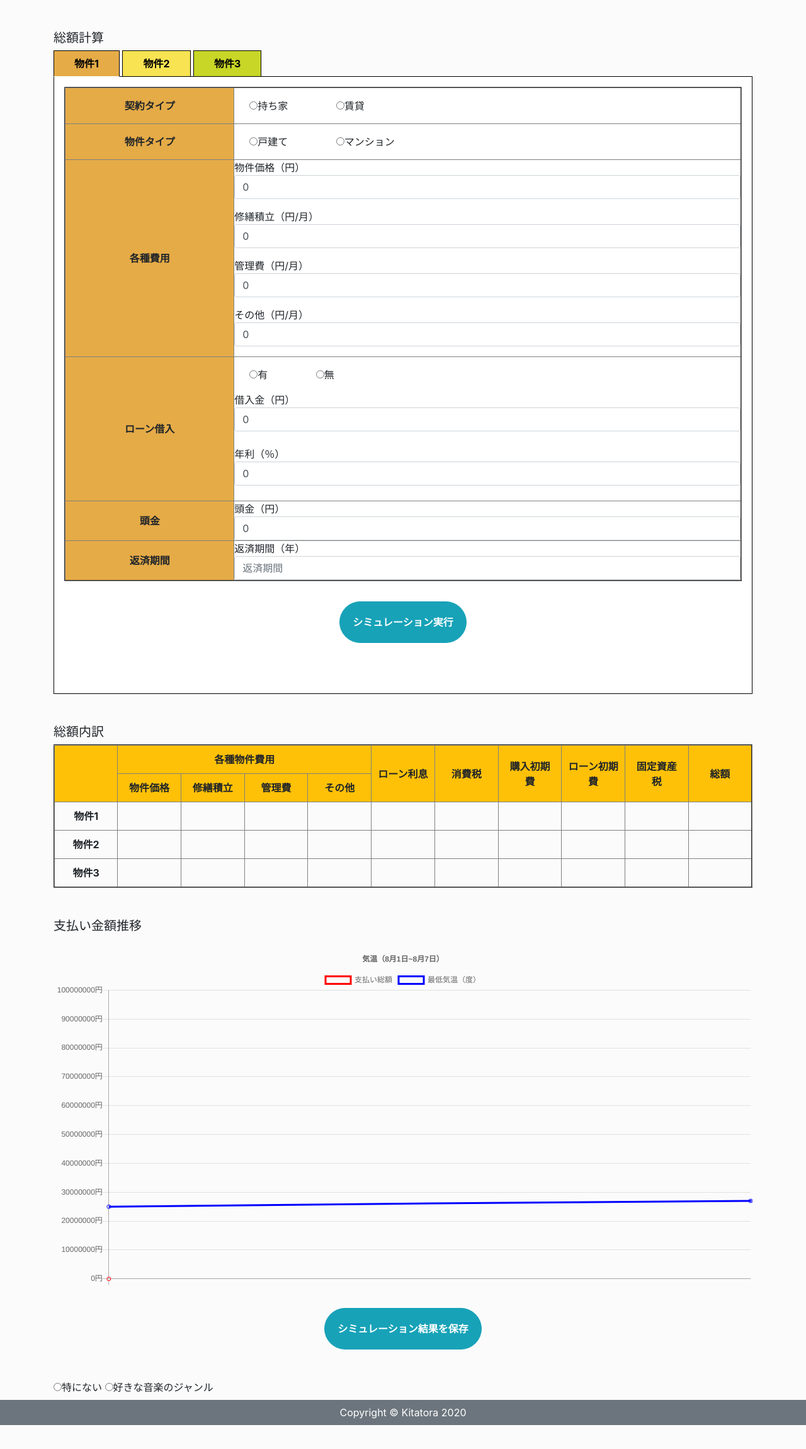
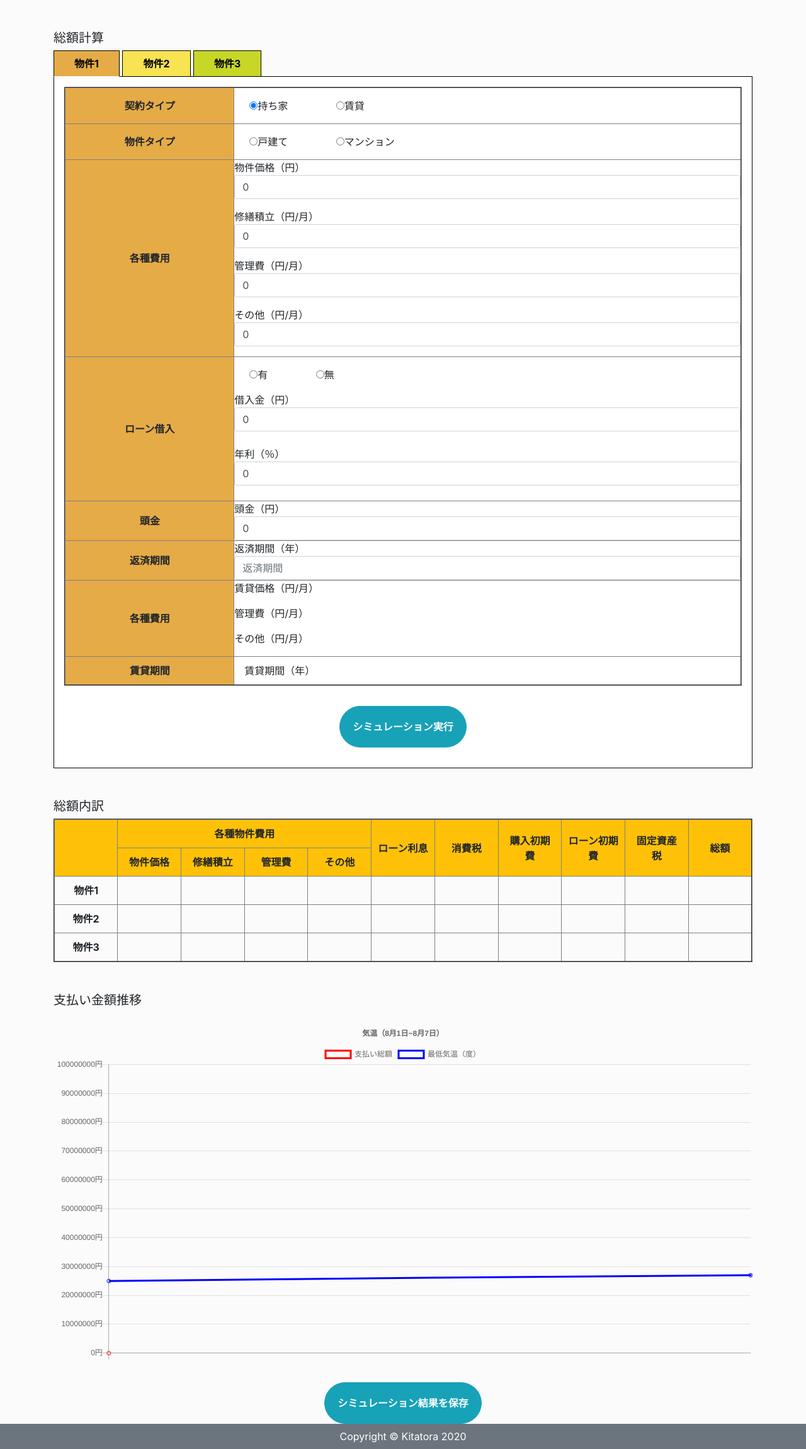
Before and after one commit to Kitatora/housing_costs_calculation, a Django app: page / in a window 1280 px wide. Shown: the part 56-2357 px from the top of the page at 63% size. Before the commit the page ends 2319 px from the top, so only its background shows below. Run offline with Django 3.2, Linux system fonts and the light colour scheme; lists and menus that the app fills with data are empty; some libraries are stand-ins or nearby versions.

Commit message:
20200929

```diff
--- a/app/forms.py
+++ b/app/forms.py
@@ -11,3 +11,9 @@
     down = forms.IntegerField(label='頭金', validators=[MinValueValidator(0), MaxValueValidator(1000000000)])
     term = forms.IntegerField(label='返済期間', validators=[MinValueValidator(1), MaxValueValidator(50)])
     # first_name = forms.CharField(max_length=30, label='姓')
+
+class RentHouseForm(forms.Form):
+    rent_fee = forms.IntegerField(label='賃貸価格', validators=[MinValueValidator(0), MaxValueValidator(1000000000)])
+    mnt = forms.IntegerField(label='管理費', validators=[MinValueValidator(0), MaxValueValidator(100000)])
+    r_other = forms.IntegerField(label='その他', validators=[MinValueValidator(0), MaxValueValidator(100000)])
+    r_term = forms.IntegerField(label='賃貸期間', validators=[MinValueValidator(1), MaxValueValidator(50)])
--- a/app/templates/app/base.html
+++ b/app/templates/app/base.html
@@ -8,6 +8,7 @@
     <meta name="viewport" content="width=device-width, initial-scale=1.0">
     <link rel="stylesheet" href="https://stackpath.bootstrapcdn.com/bootstrap/4.5.0/css/bootstrap.min.css" integrity="sha384-9aIt2nRpC12Uk9gS9baDl411NQApFmC26EwAOH8WgZl5MYYxFfc+NcPb1dKGj7Sk" crossorigin="anonymous">
     <link rel="stylesheet" href="{% static 'css/style.css' %}">
+    <link rel="icon" type="image/x-icon" href="favicon/icon1.png">
     <title>オイクラ（仮）</title>
 </head>
 
--- a/app/templates/app/calculation.html
+++ b/app/templates/app/calculation.html
@@ -11,7 +11,6 @@
   </p>
   <div id="tabbody">
     <!-- タブ1 -->
-    <!-- 持ち家用 -->
     <div id="tabpage1">
       <form method="post">
         <table class="container" border="2" width="200px">
@@ -19,11 +18,14 @@
           <tbody>
             <tr>
               <th scope="row" class="title-bg-1 text-center">契約タイプ</th>
-              <td class="formpost">
-                <label class="ml-4 mr-5 my-3"><input type="radio" name="contract">持ち家</label>
-                <label class="ml-4 mr-5 my-3"><input type="radio" name="contract">賃貸</label>
+              <td>
+                <label class="ml-4 mr-5 my-3"><input type="radio" name="contract" value="hoge1" onclick="entryChange1();" checked="checked"/>持ち家</label>
+                <label class="ml-4 mr-5 my-3"><input type="radio" name="contract" value="hoge2" onclick="entryChange1()">賃貸</label>
               </td>
             </tr>
+          </tbody>
+          <!-- 持ち家用 -->
+          <tbody id="ownBox">
             <tr>
               <th scope="row" class="title-bg-1 text-center">物件タイプ</th>
               <td class="formpost">
@@ -46,7 +48,6 @@
                 <p>その他（円/月）
                   {% render_field form.OMF class="form-control disabled" placeholder="その他" %}
                 </p>
-                </div>
               </td>
             </tr>
             <tr>
@@ -71,9 +72,33 @@
               </td>
             </tr>
           </tbody>
+          <!-- 賃貸 -->
+          <tbody id="rentBox">
+            <tr>
+              <th scope="row" class="title-bg-1 text-center">各種費用</th>
+              <td class="data ml-4 mr-5 my-3">
+                <p>賃貸価格（円/月）
+                  {% render_field form.rent_fee class="form-control" placeholder="賃貸価格" %}
+                </p>
+                <p>管理費（円/月）
+                  {% render_field form.mnt class="form-control" placeholder="修繕積立" %}
+                </p>
+                <p>その他（円/月）
+                  {% render_field form.r_other class="form-control" placeholder="管理費" %}
+                </p>
+              </td>
+            </tr>
+            <tr>
+              <th scope="row" class="title-bg-1 text-center">賃貸期間</th>
+              <td class="ml-4 mr-5 my-3 formpost">
+              　賃貸期間（年）{% render_field form.r_term class="form-control" placeholder="賃貸期間" %}
+              </td>
+            </tr>
+          </tbody>
+
         </table>
         <p class="text-center mt-3">
-          <button type="submit" class="btn btn-info mt-3 mb-5" id="simulation">シミュレーション実行</button>
+          <button type="submit" class="btn btn-info mt-3" id="simulation">シミュレーション実行</button>
         </p>
       </form>
     </div>
@@ -81,7 +106,8 @@
     <!-- タブ2情報 -->
     <div id="tabpage2">
       <form method="post">
-        <tbody id="f_own">
+        <table class="container" border="2" width="200px">
+          <tbody>
             <tr>
               <th scope="row" class="title-bg-2 text-center">契約タイプ</th>
               <td class="formpost">
@@ -274,51 +300,8 @@
 <div class="form-row text-center">
   <div class="col-12 text-center mt-3">
     <canvas id="myLineChart"></canvas>
-    <button type="button" class="btn btn-info mt-3 mb-5">シミュレーション結果を保存</button>
+    <button type="button" class="btn btn-info mt-3">シミュレーション結果を保存</button>
   </div>
-</div>
-
-<label>
-  <input class="js-check" type="radio" name="rs" value="1" onclick="formSwitch()" >特にない
-</label>
-
-<label>
-  <input class="js-check" type="radio" name="rs" value="1" onclick="formSwitch()">好きな音楽のジャンル
-</label>
-
-<span id="sample">
-
-<div class="selecter">
-  <select id="changeSelect" name="hoge" onchange="entryChange2();">
-    <option value="select1">ジャンルを選んでください</option>
-    <option value="select2">ロック</option>
-    <option value="select3">ジャズ</option>
-    <option value="select4">ポップス</option>
-    <option value="select5">クラシック</option>
-    <option value="select6">ラテン</option>
-   </select>
-</div>
-
-</span>
-
-<div id="Box">
-  <p>『ロック』の発祥は1950年代と言われています。アメリカに奴隷として連れてこられた黒人たちのアフリカ系黒人音楽が起源らしいです。</p>
-</div>
-
-<div id="Box2">
-  <p>『ジャズ』は、19世紀末から20世紀初頭にかけて、アメリカのニューオリーンズで西洋楽器を用いたヨーロッパ音楽の技術と独特なリズムの黒人音楽が融合したことにより生まれたとされます。</p>
-</div>
-
-<div id="Box3">
-  <p>『ポップス』は1950〜60年代に西洋でロックの派生として現代的形態で始まったポピュラー音楽です。</p>
-</div>
-
-<div id="Box4">
-  <p>『クラシック』の語源はラテン語のクラスにあり、直訳すると「古典音楽」です。一流・最高という意味もあります。</p>
-</div>
-
-<div id="Box5">
-  <p>『ラテン』は、中南米発祥の音楽の総称で中南米とカリブ海地域のラテン系の民族音楽のことを言います。</p>
 </div>
 
 {% endblock %}
@@ -405,95 +388,20 @@
   tabs[0].onclick();
 
   // ラジオボタンを使ったフォームの切り替え
-var selecterBox = document.getElementById('sample');
-var selecter = document.getElementById('changeSelect');
-var item1 = document.getElementById('Box'); //Box：セレクタの説明文
-var item2 = document.getElementById('Box2');
-var item3 = document.getElementById('Box3');
-var item4 = document.getElementById('Box4');
-var item5 = document.getElementById('Box5');
-selecterBox.style.display = "none";
-item2.style.display = "none";
-item3.style.display = "none";
-item4.style.display = "none";
-item5.style.display = "none";
-item1.style.display = "none";
-//要素.style.display='none'で'その要素が非表示になる。
-//つまり、selectorBoxになにも選択されていない場合、selectorBoxには何も表示されない
-// document.getElementByIdのgetは、getElementByIdを使うのに必要な提携文と覚えて差し支えは無い
+  function entryChange1(){
+    radio = document.getElementsByName("contract")
+    if(radio[0].checked){
+      document.getElementById("ownBox").style.display="";
+      document.getElementById("rentBox").style.display="none";
+    } else if(radio[1].checked){
+      document.getElementById("ownBox").style.display="none";
+      document.getElementById("rentBox").style.display="";
+    } else {
+      document.getElementById("rentBox").style.display="none";
+    }
+  }
 
-function formSwitch() {
-  check = document.getElementsByClassName('js-check')
-  if (check[0].checked) {
-    selecterBox.style.display = "none";
-    item1.style.display = "none";
-    item2.style.display = "none";
-    item3.style.display = "none";
-    item4.style.display = "none";
-    item5.style.display = "none";
-    selecter.selectedIndex = 0;
-  // .checkedプロパティ。チェックボックスがチェックされていればTrueを返し、されていなければfalseを返す。
-  // getElementsBy系のメソッドは、idがhtml中に複数存在する場合、全ての要素をリストに格納する。
-  // つまり、check[0]とは「特に無い」ラジオボックスのことで、check[1]は「好きな音楽のジャンル」
-  // 上記は「特にない」を選択していた場合、全てのitemで非表示を選択するということ
-  } else if (check[1].checked) {
-    selecterBox.style.display = "block";
-  } else {
-    selecterBox.style.display = "none";
-    // 何も選択されていなければ非表示
-  }
-}
-window.addEventListener('load', formSwitch());
-
-function entryChange2(){
-  if(document.getElementById('changeSelect')){
-  id = document.getElementById('changeSelect').value;
-
-  if(id == 'select2'){
-    item1.style.display = "block";
-    item2.style.display = "none";
-    item3.style.display = "none";
-    item4.style.display = "none";
-    item5.style.display = "none";
-  }
-  else if(id == 'select3'){
-    item1.style.display = "none";
-    item2.style.display = "block";
-    item3.style.display = "none";
-    item4.style.display = "none";
-    item5.style.display = "none";
-  }
-  else if(id == 'select4'){
-    item1.style.display = "none";
-    item2.style.display = "none";
-    item3.style.display = "block";
-    item4.style.display = "none";
-    item5.style.display = "none";
-  }
-  else if(id == 'select5'){
-    item1.style.display = "none";
-    item2.style.display = "none";
-    item3.style.display = "none";
-    item4.style.display = "block";
-    item5.style.display = "none";
-  }
-    else if(id == 'select6'){
-    item1.style.display = "none";
-    item2.style.display = "none";
-    item3.style.display = "none";
-    item4.style.display = "none";
-    item5.style.display = "block";
-  }
-  else{
-    item1.style.display = "none";
-    item2.style.display = "none";
-    item3.style.display = "none";
-    item4.style.display = "none";
-    item5.style.display = "none";
-  }
-}
-}
-
+  windows.onload = entryChange1;
 
 </script>
 {%  endblock %}
--- a/app/views.py
+++ b/app/views.py
@@ -2,7 +2,7 @@
 from django.views.generic import TemplateView
 from django.views import View
 from django.contrib.auth.mixins import LoginRequiredMixin
-from app.forms import OwnHouseForm
+from app.forms import OwnHouseForm, RentHouseForm
 
 
 class TopView(View):
@@ -92,6 +92,56 @@
             't_li': t_li
         })
 
-
 class AbtView(TemplateView):
     template_name = 'app/about.html'
+
+class RentTopView(View):
+    def get(self, request, *args, **kwargs):
+        form = RentHouseForm(
+            request.POST or None,
+            initial={
+                'rent_fee': "0",
+                'mnt': "0",
+                'r_other': "0",
+                'r_rent': "0",
+            }
+        )
+        return render(request, 'app/calculation.html', {
+            'form': form,
+        })
+
+    def post(self, request, *args, **kwargs):
+        form = RentHouseForm(request.POST or None)
+        if form.is_valid():
+            rent_fee_info = form.cleaned_data['rent_fee'] #賃貸情報
+            mnt_info = form.cleaned_data['mnt'] #管理費情報
+            r_other = form.cleaned_data['r_other'] #賃貸その他情報
+            r_rent_info = form.cleaned_data['r_rent'] #賃貸期間情報
+        else:
+            print(form.errors)
+            return redirect('about')
+
+        form = RentHouseForm(
+            request.POST or None,
+            initial={
+                'rent_fee': "0",
+                'mnt': "0",
+                'r_other': "0",
+                'r_term': "0",
+            }
+        )
+
+        m_r_term = r_term*12
+        ttl_rent = rent_fee*m_r_term  #賃料総額
+        ttl_mnt = mnt*m_r_term
+        ttl_r_other = r_other*m_r_term
+        grand_ttl_rent = ttl_rent+ttl_mnt+ttl_r_other
+
+        return render(request, 'app/calculation.html', {
+            'form': form,
+            'ttl_rent': ttl_rent,
+            'ttl_mnt': ttl_mnt,
+            'ttl_r_other': ttl_r_other,
+            'total_OMF': total_OMF,
+            'grand_total': grand_ttl_rent #総計
+        })
```
Also changed, not shown: favicon/icon1.png (added), 1 other file.
